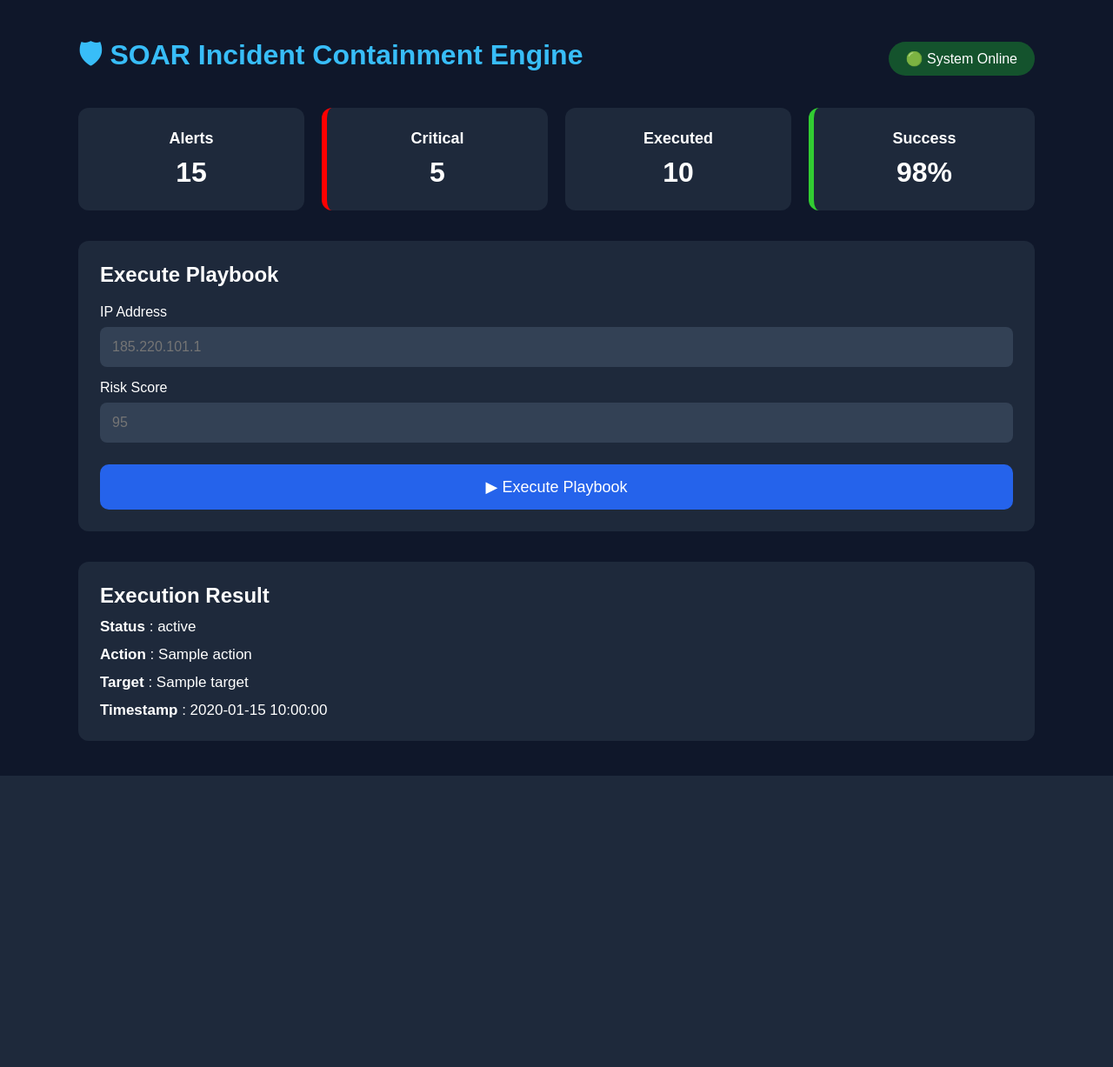
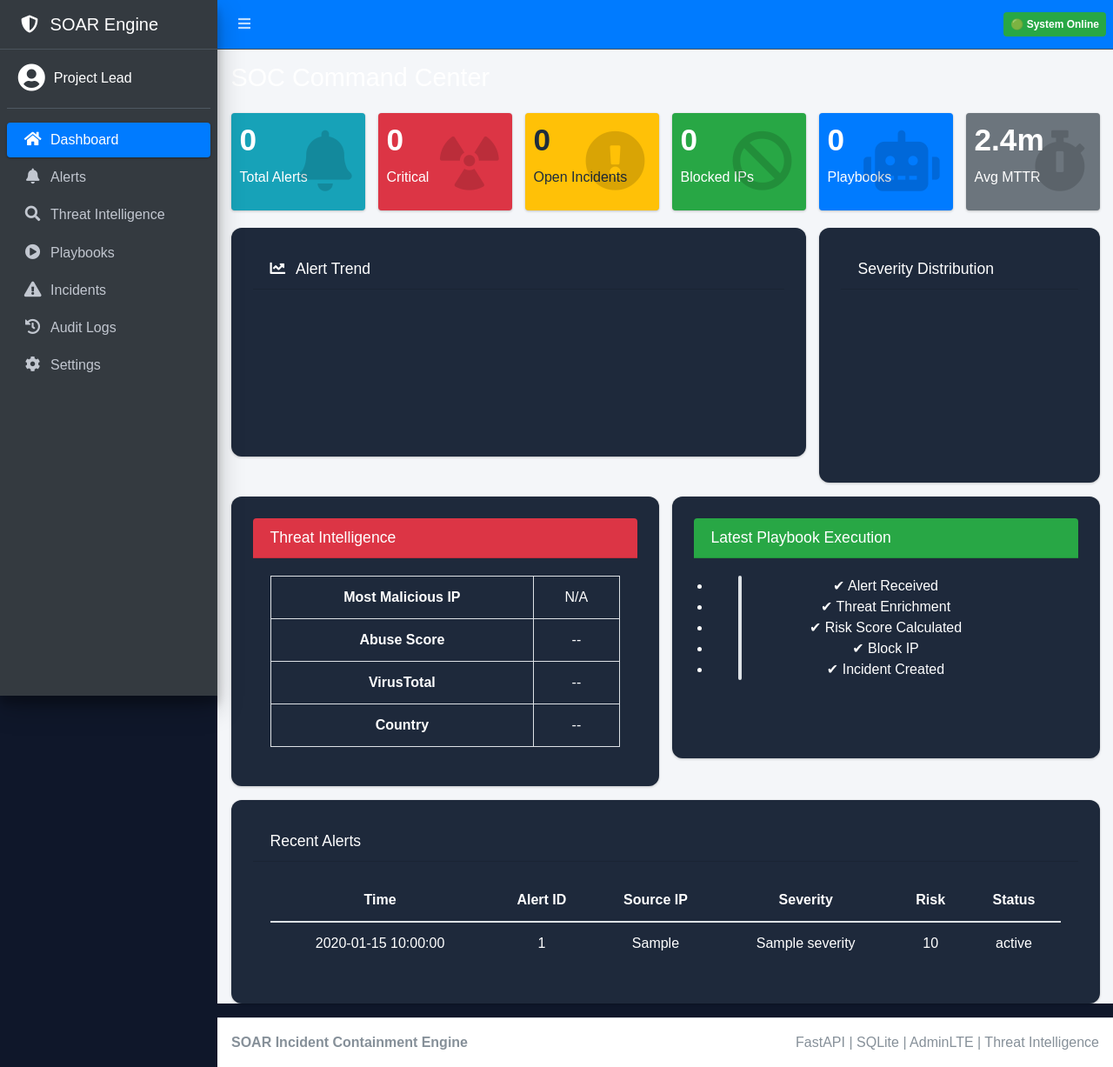
Before and after one commit to harishmohanraj87/soar-incident-containment-engine, a FastAPI app: template templates/dashboard.html in a window 1280 px wide. Shown: the whole page at 87% size. Before the commit the page ends 892 px from the top, so only its background shows below. Run offline with FastAPI, Linux system fonts and the light colour scheme; the template is opened without the code that fills it: most values are stand-ins (such as "Sample title", 1, 10 or a date in 2020); some libraries are stand-ins or nearby versions.

Commit message:
feat(dashboard): redesign dashboard layout with enterprise SOAR widgets

```diff
--- a/templates/dashboard.html
+++ b/templates/dashboard.html
@@ -1,94 +1,328 @@
-<!DOCTYPE html>
-<html lang="en">
-<head>
-    <meta charset="UTF-8">
-    <meta name="viewport" content="width=device-width, initial-scale=1.0">
-    <title>SOAR Incident Containment Engine</title>
+{% extends "base.html" %}
 
-    <link rel="stylesheet" href="/static/style.css">
-</head>
+{% block title %}SOAR Dashboard{% endblock %}
 
-<body>
+{% block page_title %}
+SOC Command Center
+{% endblock %}
 
-<div class="container">
+{% block content %}
 
-    <header>
-        <h1>🛡 SOAR Incident Containment Engine</h1>
-        <span class="status">🟢 System Online</span>
-    </header>
+<!-- ==========================
+      KPI CARDS
+========================== -->
 
-    <div class="cards">
+<div class="row">
 
-        <div class="card">
-            <h2>Alerts</h2>
-            <p>15</p>
-        </div>
+    <div class="col-lg-2 col-md-4 col-sm-6">
 
-        <div class="card critical">
-            <h2>Critical</h2>
-            <p>5</p>
-        </div>
+        <div class="small-box bg-info">
 
-        <div class="card">
-            <h2>Executed</h2>
-            <p>10</p>
-        </div>
+            <div class="inner">
+                <h3>{{ total_alerts|default(0) }}</h3>
+                <p>Total Alerts</p>
+            </div>
 
-        <div class="card success">
-            <h2>Success</h2>
-            <p>98%</p>
+            <div class="icon">
+                <i class="fas fa-bell"></i>
+            </div>
+
         </div>
 
     </div>
 
-    <section class="form-box">
+    <div class="col-lg-2 col-md-4 col-sm-6">
 
-        <h2>Execute Playbook</h2>
+        <div class="small-box bg-danger">
 
-        <form method="POST">
+            <div class="inner">
+                <h3>{{ critical_alerts|default(0) }}</h3>
+                <p>Critical</p>
+            </div>
 
-            <label>IP Address</label>
+            <div class="icon">
+                <i class="fas fa-radiation"></i>
+            </div>
 
-            <input
-                type="text"
-                name="ip"
-                placeholder="185.220.101.1"
-                required>
+        </div>
 
-            <label>Risk Score</label>
+    </div>
 
-            <input
-                type="number"
-                name="risk_score"
-                min="0"
-                max="100"
-                placeholder="95"
-                required>
+    <div class="col-lg-2 col-md-4 col-sm-6">
 
-            <button type="submit">
-                ▶ Execute Playbook
-            </button>
+        <div class="small-box bg-warning">
 
-        </form>
+            <div class="inner">
+                <h3>{{ open_incidents|default(0) }}</h3>
+                <p>Open Incidents</p>
+            </div>
 
-    </section>
+            <div class="icon">
+                <i class="fas fa-exclamation-circle"></i>
+            </div>
 
-    {% if result %}
+        </div>
 
-    <section class="result">
+    </div>
 
-        <h2>Execution Result</h2>
+    <div class="col-lg-2 col-md-4 col-sm-6">
 
-        <p><strong>Status</strong> : {{ result.status }}</p>
-        <p><strong>Action</strong> : {{ result.action }}</p>
-        <p><strong>Target</strong> : {{ result.target }}</p>
-        <p><strong>Timestamp</strong> : {{ result.timestamp }}</p>
+        <div class="small-box bg-success">
 
-    </section>
+            <div class="inner">
+                <h3>{{ blocked_ips|default(0) }}</h3>
+                <p>Blocked IPs</p>
+            </div>
 
-    {% endif %}
+            <div class="icon">
+                <i class="fas fa-ban"></i>
+            </div>
+
+        </div>
+
+    </div>
+
+    <div class="col-lg-2 col-md-4 col-sm-6">
+
+        <div class="small-box bg-primary">
+
+            <div class="inner">
+                <h3>{{ playbooks|default(0) }}</h3>
+                <p>Playbooks</p>
+            </div>
+
+            <div class="icon">
+                <i class="fas fa-robot"></i>
+            </div>
+
+        </div>
+
+    </div>
+
+    <div class="col-lg-2 col-md-4 col-sm-6">
+
+        <div class="small-box bg-secondary">
+
+            <div class="inner">
+                <h3>{{ mttr|default("2.4m") }}</h3>
+                <p>Avg MTTR</p>
+            </div>
+
+            <div class="icon">
+                <i class="fas fa-stopwatch"></i>
+            </div>
+
+        </div>
+
+    </div>
 
 </div>
 
-</body>
-</html>
+
+<!-- ==========================
+      CHARTS
+========================== -->
+
+<div class="row">
+
+    <div class="col-lg-8">
+
+        <div class="card">
+
+            <div class="card-header">
+
+                <h3 class="card-title">
+
+                    <i class="fas fa-chart-line mr-2"></i>
+
+                    Alert Trend
+
+                </h3>
+
+            </div>
+
+            <div class="card-body">
+
+                <canvas id="alertChart" height="120"></canvas>
+
+            </div>
+
+        </div>
+
+    </div>
+
+    <div class="col-lg-4">
+
+        <div class="card">
+
+            <div class="card-header">
+
+                <h3 class="card-title">
+
+                    Severity Distribution
+
+                </h3>
+
+            </div>
+
+            <div class="card-body">
+
+                <canvas id="severityChart"></canvas>
+
+            </div>
+
+        </div>
+
+    </div>
+
+</div>
+
+
+<!-- ==========================
+      THREAT + PLAYBOOK
+========================== -->
+
+<div class="row">
+
+    <div class="col-lg-6">
+
+        <div class="card card-danger">
+
+            <div class="card-header">
+
+                <h3 class="card-title">
+
+                    Threat Intelligence
+
+                </h3>
+
+            </div>
+
+            <div class="card-body">
+
+                <table class="table table-bordered">
+
+                    <tr>
+                        <th>Most Malicious IP</th>
+                        <td>{{ top_ip|default("N/A") }}</td>
+                    </tr>
+
+                    <tr>
+                        <th>Abuse Score</th>
+                        <td>{{ abuse_score|default("--") }}</td>
+                    </tr>
+
+                    <tr>
+                        <th>VirusTotal</th>
+                        <td>{{ vt_score|default("--") }}</td>
+                    </tr>
+
+                    <tr>
+                        <th>Country</th>
+                        <td>{{ country|default("--") }}</td>
+                    </tr>
+
+                </table>
+
+            </div>
+
+        </div>
+
+    </div>
+
+    <div class="col-lg-6">
+
+        <div class="card card-success">
+
+            <div class="card-header">
+
+                <h3 class="card-title">
+
+                    Latest Playbook Execution
+
+                </h3>
+
+            </div>
+
+            <div class="card-body">
+
+                <ul class="timeline">
+
+                    <li>✔ Alert Received</li>
+                    <li>✔ Threat Enrichment</li>
+                    <li>✔ Risk Score Calculated</li>
+                    <li>✔ Block IP</li>
+                    <li>✔ Incident Created</li>
+
+                </ul>
+
+            </div>
+
+        </div>
+
+    </div>
+
+</div>
+
+
+<!-- ==========================
+      RECENT ALERTS
+========================== -->
+
+<div class="card">
+
+    <div class="card-header">
+
+        <h3 class="card-title">
+
+            Recent Alerts
+
+        </h3>
+
+    </div>
+
+    <div class="card-body table-responsive">
+
+        <table class="table table-hover">
+
+            <thead>
+
+            <tr>
+
+                <th>Time</th>
+                <th>Alert ID</th>
+                <th>Source IP</th>
+                <th>Severity</th>
+                <th>Risk</th>
+                <th>Status</th>
+
+            </tr>
+
+            </thead>
+
+            <tbody>
+
+            {% for alert in recent_alerts %}
+
+            <tr>
+
+                <td>{{ alert.time }}</td>
+                <td>{{ alert.id }}</td>
+                <td>{{ alert.ip }}</td>
+                <td>{{ alert.severity }}</td>
+                <td>{{ alert.score }}</td>
+                <td>{{ alert.status }}</td>
+
+            </tr>
+
+            {% endfor %}
+
+            </tbody>
+
+        </table>
+
+    </div>
+
+</div>
+
+{% endblock %}
```
